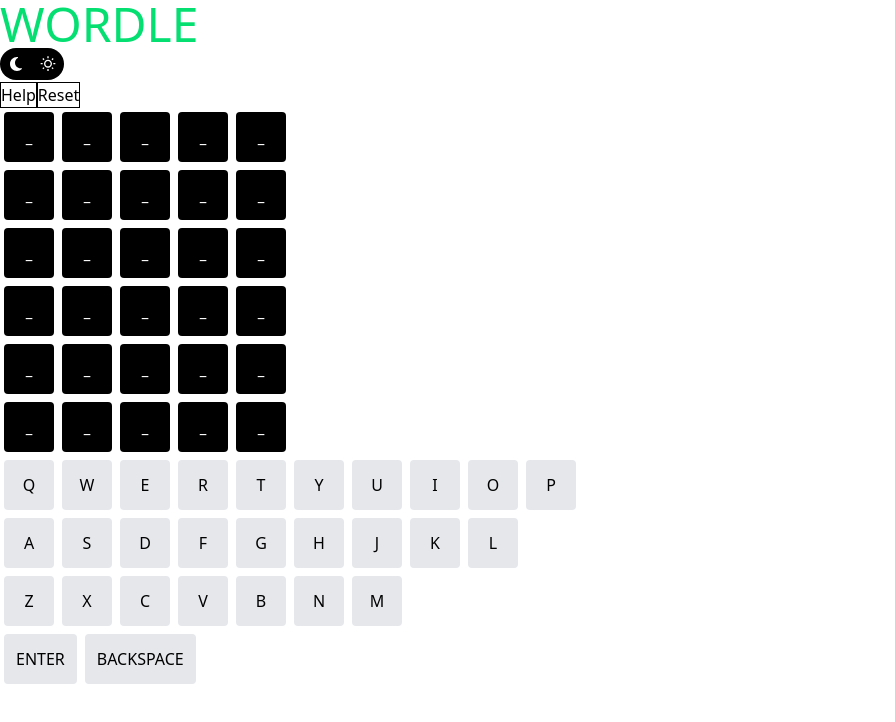
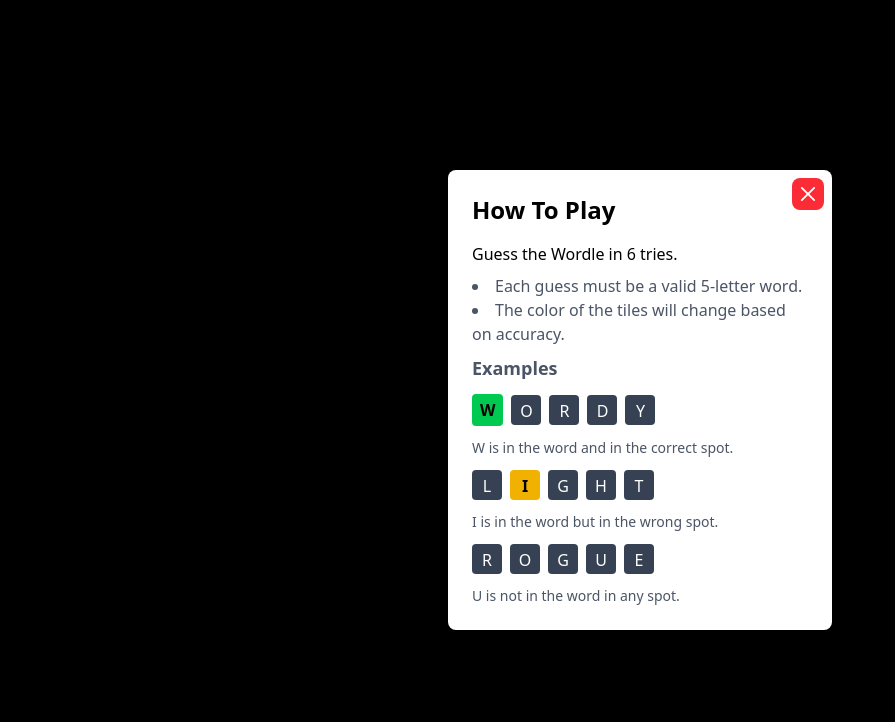
Before and after one commit to HarshitSharma-h8/worlde_game, a React (Vite) app: page / in a window 1280 px wide. Shown: the top 722 px of the page, without its empty margins (0-895 px from the left). Built offline with nearby package versions, Linux system fonts and the light colour scheme.

Commit message:
Refactor Wordle game layout and add Header component; improve styling and functionality

```diff
--- a/index.html
+++ b/index.html
@@ -7,7 +7,7 @@
     <title>Vite + React</title>
   </head>
   <body>
-    <div id="root" class="bg-white dark:bg-black"></div>
+    <div id="root" class=" dark:bg-black"></div>
     <script type="module" src="/src/main.jsx"></script>
   </body>
 </html>
--- a/src/App.jsx
+++ b/src/App.jsx
@@ -1,14 +1,23 @@
-import React from "react";
+import React, {useEffect, useState} from "react";
 import ThemeSwitcher from "./Components/ThemeSwitcher";
 import WordleMainComponent from "./Components/WordleMainComponent";
+import Header from "./Components/Header";
+import RulesCard from "./Components/RulesCard";
 
 const App = () => {
+  const [showCard, setShowCard] = useState(false);
+
+  useEffect(() => {
+    setShowCard(true); // Show modal when user arrives
+  }, []);
   return (
     <>
-      <div className="dark:bg-dark h-[100vh] w-[100vh]">
-        <h1 className="text-5xl text-green-400 uppercase">Wordle</h1>
-        <ThemeSwitcher />
-        <WordleMainComponent />
+      {showCard && <RulesCard onClose={() => setShowCard(false)}/>}
+      <div className="h-screen flex flex-col">
+        <Header />
+        <div className="dark:bg-dark flex-1 flex justify-center items-center">
+          <WordleMainComponent />
+        </div>
       </div>
     </>
   );
--- a/src/Components/GameBoard.jsx
+++ b/src/Components/GameBoard.jsx
@@ -2,7 +2,7 @@ import React from "react";
 
 const GameBoard = ({rows}) => {
   return (
-    <>
+    <div className="flex flex-col items-center justify-center mb-4">
       {
         rows.map((row , rowIndex )=>(
           <div key={'row_'+ rowIndex} className="">
@@ -13,14 +13,14 @@ const GameBoard = ({rows}) => {
                 disabled={true}
                 className={`${cell.state.cellClassName}   w-[50px] h-[50px] m-1 rounded-sm`}
                 >
-                  <strong className="text-white dark:text-black">{cell.letter || "_"}</strong>
+                  <strong className="text-white ">{cell.letter || "_"}</strong>
                 </button>
               ))
             }
           </div>
         ))
       }
-    </>
+    </div>
   );
 };
 
--- /dev/null
+++ b/src/Components/Header.jsx
@@ -0,0 +1,15 @@
+import React from "react";
+import ThemeSwitcher from "./ThemeSwitcher";
+
+const Header = () => {
+  return (
+    <div className="flex items-center justify-between px-[100px] py-[10px] border-b-1 border-gray-200 ">
+      <h1 className="text-xl dark:text-white">WORDLE</h1>
+      <div className="flex items-center gap-5">
+        <ThemeSwitcher />
+      </div>
+    </div>
+  );
+};
+
+export default Header;
--- a/src/Components/Keyboard.jsx
+++ b/src/Components/Keyboard.jsx
@@ -16,14 +16,14 @@ const Keyboard = ({
   return (
     <>
       {keyArrangement.map((row, rowInd) => (
-        <div key={"rowInd_" + rowInd}>
+        <div key={"rowInd_" + rowInd} className=" flex justify-center items-center">
           {row.map((letter, colInd) => (
             <button
               key={"colInd_" + colInd}
               disabled={gameOver}
               className={`${
                 letters[getIndexOfLetter(letter)].keyboardClassName
-              }  w-[50px] h-[50px] m-1 rounded-sm transition ease-in-out duration-200 cursor-pointer hover:scale-105 `}
+              } w-[30px] h-[30px]  sm:w-[50px] sm:h-[50px] m-1 rounded-sm transition ease-in-out duration-200 cursor-pointer hover:scale-105 `}
               onClick={() => letterCallback(letter)}
             >
               {letter}
@@ -31,11 +31,11 @@ const Keyboard = ({
           ))}
         </div>
       ))}
-      <div className="">
-        <button onClick={enterCallback} disabled={gameOver} className={` h-[50px] m-1 rounded-sm transition ease-in-out duration-200 cursor-pointer hover:scale-105 bg-gray-200 px-3`}>
+      <div className="flex justify-center items-center">
+        <button onClick={enterCallback} disabled={gameOver} className={`  h-[30px]   sm:h-[50px] m-1 rounded-sm transition ease-in-out duration-200 cursor-pointer hover:scale-105 bg-blue-500 hover:bg-blue-700 text-white px-3`}>
           ENTER
         </button>
-        <button onClick={backspaceCallback} disabled={gameOver} className={` h-[50px] m-1 rounded-sm transition ease-in-out duration-200 cursor-pointer hover:scale-105 bg-gray-200 px-3`}>
+        <button onClick={backspaceCallback} disabled={gameOver} className={`  h-[30px]   sm:h-[50px] m-1 rounded-sm transition ease-in-out duration-200 cursor-pointer hover:scale-105 bg-gray-200 px-3`}>
           BACKSPACE
         </button>
       </div>
--- /dev/null
+++ b/src/Components/RulesCard.jsx
@@ -0,0 +1,62 @@
+import React from 'react'
+import { RxCross2 } from "react-icons/rx";
+
+const RulesCard = ({ onClose }) => {
+  return (
+    <div className="fixed inset-0 flex items-center justify-center bg-black bg-opacity-50">
+          <div className="bg-white p-6 rounded-lg shadow-lg w-96 relative">
+            <button
+              className="absolute top-2 right-2 bg-red-500 text-white px-1 py-1 text-2xl rounded-lg cursor-pointer hover:scale-101 transition duration-200"
+              onClick={onClose}
+            >
+              <RxCross2 />
+            </button>
+
+
+
+            <h2 className="text-2xl font-bold mb-4">How To Play</h2>
+            <p className="mb-2">Guess the Wordle in 6 tries.</p>
+            <ul className="list-disc list-inside text-gray-600">
+              <li>Each guess must be a valid 5-letter word.</li>
+              <li>The color of the tiles will change based on accuracy.</li>
+            </ul>
+
+            {/* Examples */}
+        <h3 className="mt-2 text-lg font-semibold text-gray-600">Examples</h3>
+        <div className="mt-3 space-y-3">
+          {/* Example 1 */}
+          <div className="flex items-center space-x-2 text-white">
+            <span className="bg-green-500 text-black font-bold px-2 py-1 rounded flex justify-center item-center">W</span>
+            <span className="bg-gray-700 px-2 py-1 rounded w-[30px] h-[30px] flex justify-center item-center">O</span>
+            <span className="bg-gray-700 px-2 py-1 rounded w-[30px] h-[30px] flex justify-center item-center">R</span>
+            <span className="bg-gray-700 px-2 py-1 rounded w-[30px] h-[30px] flex justify-center item-center">D</span>
+            <span className="bg-gray-700 px-2 py-1 rounded w-[30px] h-[30px] flex justify-center item-center">Y</span>
+          </div>
+          <p className="text-gray-600 text-sm">W is in the word and in the correct spot.</p>
+
+          {/* Example 2 */}
+          <div className="flex items-center space-x-2 text-white">
+            <span className="bg-gray-700 px-2 py-1 rounded w-[30px] h-[30px] flex justify-center item-center">L</span>
+            <span className="bg-yellow-500 text-black font-bold px-2 py-1 rounded w-[30px] h-[30px] flex justify-center item-center">I</span>
+            <span className="bg-gray-700 px-2 py-1 rounded w-[30px] h-[30px] flex justify-center item-center">G</span>
+            <span className="bg-gray-700 px-2 py-1 rounded w-[30px] h-[30px] flex justify-center item-center">H</span>
+            <span className="bg-gray-700 px-2 py-1 rounded w-[30px] h-[30px] flex justify-center item-center">T</span>
+          </div>
+          <p className="text-gray-600 text-sm">I is in the word but in the wrong spot.</p>
+
+          {/* Example 3 */}
+          <div className="flex items-center space-x-2 text-white">
+            <span className="bg-gray-700 px-2 py-1 rounded w-[30px] h-[30px] flex justify-center item-center">R</span>
+            <span className="bg-gray-700 px-2 py-1 rounded w-[30px] h-[30px] flex justify-center item-center">O</span>
+            <span className="bg-gray-700 px-2 py-1 rounded w-[30px] h-[30px] flex justify-center item-center">G</span>
+            <span className="bg-gray-700 px-2 py-1 rounded w-[30px] h-[30px] flex justify-center item-center">U</span>
+            <span className="bg-gray-700 px-2 py-1 rounded w-[30px] h-[30px] flex justify-center item-center">E</span>
+          </div>
+          <p className="text-gray-600 text-sm">U is not in the word in any spot.</p>
+          </div>
+        </div>
+        </div>
+  )
+}
+
+export default RulesCard
--- a/src/Components/ThemeSwitcher.jsx
+++ b/src/Components/ThemeSwitcher.jsx
@@ -13,10 +13,10 @@ const ThemeSwitcher = () => {
     }
   return (
     <span className="bg-black dark:bg-white inline-flex items-center justify-between gap-2 px-1 py-1 rounded-full ">
-      <button onClick={()=>handelThemeChange('dark')} className={` cursor-pointer  transition-all duration-300 ease-in-out rounded-full p-1 ${theme === 'dark' ? 'bg-primary text-white' : 'text-white'}`}>
+      <button onClick={()=>handelThemeChange('dark')} className={` cursor-pointer  transition-all duration-300 ease-in-out rounded-full p-1 ${theme === 'dark' ? 'bg-dark text-white' : 'text-white'}`}>
       <FaMoon />
       </button>
-      <button onClick={()=>handelThemeChange('light')} className={`text-white dark:text-black cursor-pointer  transition-all duration-300 ease-in-out rounded-full p-1 ${theme === 'light' ? 'bg-primary text-white' : 'text-black'}`}>
+      <button onClick={()=>handelThemeChange('light')} className={` dark:text-black cursor-pointer  transition-all duration-300 ease-in-out rounded-full p-1 ${theme === 'light' ? 'bg-white text-black' : 'text-black'}`}>
       <MdOutlineWbSunny />
       </button>
     </span>
--- a/src/Components/WordleMainComponent.jsx
+++ b/src/Components/WordleMainComponent.jsx
@@ -1,30 +1,55 @@
 import React, { useState } from "react";
 import GameBoard from "./GameBoard";
 import Keyboard from "./Keyboard";
-import { gameStateAfter_backspacePressed, gameStateAfter_enterPressed, gameStateAfter_letterPressed, initialState } from "../Logic/GameState";
+import {
+  gameStateAfter_backspacePressed,
+  gameStateAfter_enterPressed,
+  gameStateAfter_letterPressed,
+  initialState,
+} from "../Logic/GameState";
 
 const WordleMainComponent = () => {
   const [gamestate, setGamestate] = useState(initialState());
   const resetGame = () => setGamestate(initialState());
-  const letterCallback = (letter)=> setGamestate(gameStateAfter_letterPressed(letter, gamestate))
-  const enterCallback = ()=>setGamestate(gameStateAfter_enterPressed(gamestate))
-  const backspaceCallback  = ()=> setGamestate(gameStateAfter_backspacePressed(gamestate))
+  const letterCallback = (letter) =>
+    setGamestate(gameStateAfter_letterPressed(letter, gamestate));
+  const enterCallback = () =>
+    setGamestate(gameStateAfter_enterPressed(gamestate));
+  const backspaceCallback = () =>
+    setGamestate(gameStateAfter_backspacePressed(gamestate));
   return (
-    <div className="">
-      <button  className="border cursor-pointer"><a href="https://www.wikihow.com/Play-Worldle" target="_blank">Help</a></button>
-      <button onClick={resetGame} className="border cursor-pointer">
-        Reset
-      </button>
-      {
-        gamestate.gameOver && (
-            <>
-               <span>Word is : {gamestate.randomWord}</span>
-            </>
-        )
-      }
-      <GameBoard rows={gamestate.rows} />
-      <Keyboard gameOver={gamestate.gameOver} letters={gamestate.letters} letterCallback={letterCallback} enterCallback={enterCallback} backspaceCallback={backspaceCallback}/>
-    </div>
+    <>
+      <div >
+        <div className="flex items-center justify-between px-[50px] sm:px-[150px] py-2">
+          <div>
+            {gamestate.gameOver && (
+              <>
+                <span className="text-dark dark:text-white">
+                  Word is :{" "}
+                  <span className="bg-gray-600 text-white px-2 py-1 rounded-md">
+                    {gamestate.randomWord}
+                  </span>
+                </span>
+              </>
+            )}
+          </div>
+          <button
+            onClick={resetGame}
+            class="bg-blue-500 hover:bg-blue-700 text-white font-bold py-2 px-4 rounded "
+          >
+            Reset
+          </button>
+        </div>
+        <GameBoard rows={gamestate.rows} />
+        <Keyboard
+          gameOver={gamestate.gameOver}
+          letters={gamestate.letters}
+          letterCallback={letterCallback}
+          enterCallback={enterCallback}
+          backspaceCallback={backspaceCallback}
+        />
+      </div>
+    </>
   );
 };
 
--- a/src/Logic/GameState.js
+++ b/src/Logic/GameState.js
@@ -3,64 +3,112 @@ import { getRandomWord } from "./Words";
 const rowsNum = 6;
 const colsNum = 5;
 const CELL_STATE = {
-    default : {
-        cellClassName  : 'bg-black dark:bg-white',
-        keyboardClassName: 'bg-gray-200'
+  default: {
+    value: 0,
+    cellClassName: "bg-black dark:bg-gray-600",
+    keyboardClassName: "bg-gray-200",
   },
-    correctLetter : {
-        cellClassName  : 'bg-yellow-400',
-        keyboardClassName: 'bg-yellow-400'
+  correctLetter: {
+    value: 1,
+    cellClassName: "bg-yellow-400",
+    keyboardClassName: "bg-yellow-400",
   },
-    incorrectLetter : {
-        cellClassName  : 'bg-gray-400',
-        keyboardClassName  : 'bg-gray-400',
+  incorrectLetter: {
+    value: 2,
+    cellClassName: "bg-gray-400",
+    keyboardClassName: "bg-gray-400",
   },
-    correctPos : {
-        cellClassName  : 'bg-green-400',
-        keyboardClassName  : 'bg-green-400',
+  correctPos: {
+    value: 3,
+    cellClassName: "bg-green-400",
+    keyboardClassName: "bg-green-400",
   },
-}
+};
 
-function initialCellState(){
+function initialCellState() {
   return {
-        letter : null,
-        state : CELL_STATE.default
+    letter: null,
+    state: CELL_STATE.default,
   };
 }
 
-export const initialState = ()=>{
+export const initialState = () => {
   return {
-       rows : Array(rowsNum).fill(Array(colsNum).fill(initialCellState())),
-       letters : Array(26).fill(CELL_STATE.default),
-       gameOver : false,
-       randomWord : getRandomWord(),
-       currentRow : 0,
-       currentCol : 0,
+    rows: Array(rowsNum).fill(Array(colsNum).fill(initialCellState())),
+    letters: Array(26).fill(CELL_STATE.default),
+    gameOver: true,
+    randomWord: getRandomWord(),
+    currentRow: 0,
+    currentCol: 0,
+  };
+};
+
+export function gameStateAfter_letterPressed(letter, gameState) {
+  if (gameState.gameOver || gameState.currentCol == colsNum) {
+    return gameState;
+  }
+  const newRows = JSON.parse(JSON.stringify(gameState.rows));
+  newRows[gameState.currentRow][gameState.currentCol] = {
+    ...newRows[gameState.currentRow][gameState.currentCol],
+    letter: letter,
+  };
+  return {
+    ...gameState,
+    rows: newRows,
+    currentCol: gameState.currentCol + 1,
+  };
+}
+export function gameStateAfter_enterPressed(gameState) {
+  if (gameState.gameOver || gameState.currentCol !== colsNum) {
+    return gameState;
+  }
+  const newRows = JSON.parse(JSON.stringify(gameState.rows));
+  const newLetters = JSON.parse(JSON.stringify(gameState.letters));
+
+  let allCorrect = true;
+  const currRowArr = newRows[gameState.currentRow];
+
+  for (var i = 0; i < colsNum; i++) {
+    if (gameState.randomWord.charAt(i) === currRowArr[i].letter) {
+      currRowArr[i].state = CELL_STATE.correctPos;
+    } else if (gameState.randomWord.indexOf(currRowArr[i].letter) !== -1) {
+      currRowArr[i].state = CELL_STATE.correctLetter;
+      allCorrect = false;
+    } else {
+      currRowArr[i].state = CELL_STATE.incorrectLetter;
+      allCorrect = false;
+    }
+
+    if (
+      currRowArr[i].state.value >
+      newLetters[getIndexOfLetter(currRowArr[i].letter)].value
+    ) {
+      newLetters[getIndexOfLetter(currRowArr[i].letter)] = currRowArr[i].state;
+    }
+  }
+
+  return {
+    ...gameState,
+    rows: newRows,
+    letters: newLetters,
+    currentRow: gameState.currentRow + 1,
+    currentCol: 0,
+    gameOver: allCorrect || gameState.currentRow === rowsNum - 1,
+  };
+}
+export function gameStateAfter_backspacePressed(gameState) {
+  if (gameState.gameOver || gameState.currentCol === 0) {
+    return gameState;
+  }
+  const newRows = JSON.parse(JSON.stringify(gameState.rows));
+  newRows[gameState.currentRow][gameState.currentCol - 1] = initialCellState();
+  return {
+    ...gameState,
+    rows: newRows,
+    currentCol: gameState.currentCol - 1,
   };
 }
 
-export function gameStateAfter_letterPressed(letter, gameState) {
-    if(gameState.gameOver || gameState.currentCol == colsNum){
-        return gameState;
+export function getIndexOfLetter(letter) {
+  return letter.charCodeAt(0) - "A".charCodeAt(0);
 }
-    const newRows = JSON.parse(JSON.stringify(gameState.rows))
-    newRows[gameState.currentRow][gameState.currentCol] = {
-        ...newRows[gameState.currentRow][gameState.currentCol],
-        letter : letter
-    }
-    return {
-        ...gameState,
-        rows : newRows,
-        currentCol : gameState.currentCol+1,
-    }
-}
-export function gameStateAfter_enterPressed( gameState) {
-    return gameState
-}
-export function gameStateAfter_backspacePressed(gameState) {
-    return gameState
-}
-
-export function getIndexOfLetter(letter){
-    return letter.charCodeAt(0)- 'A'.charCodeAt(0);
-}
```
Also changed, not shown: src/index.css (line endings or trailing spaces). Lines whose indentation alone changed are shown as unchanged.
